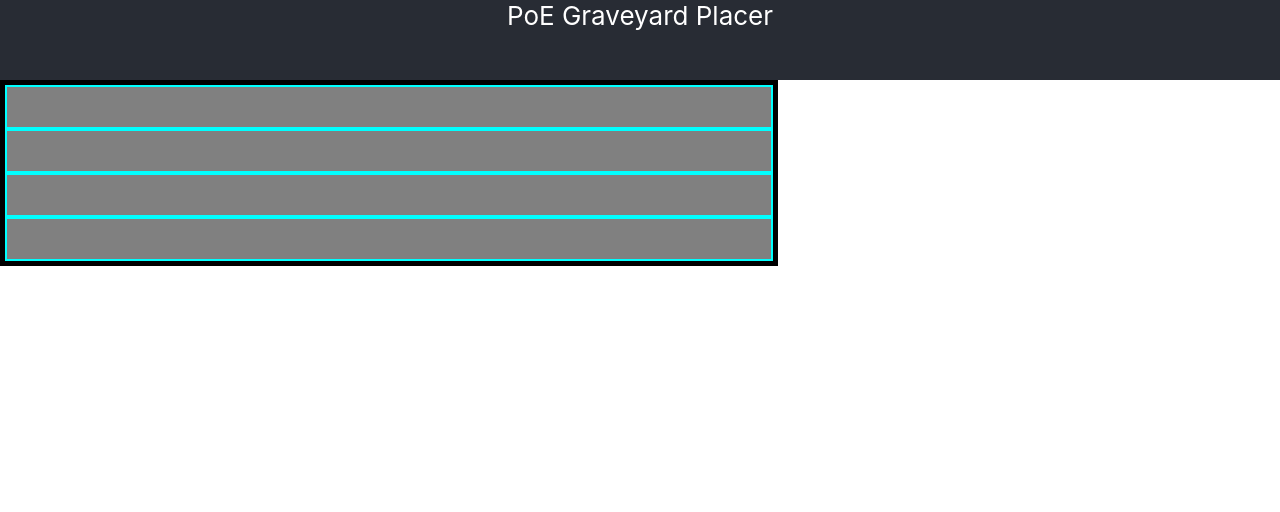
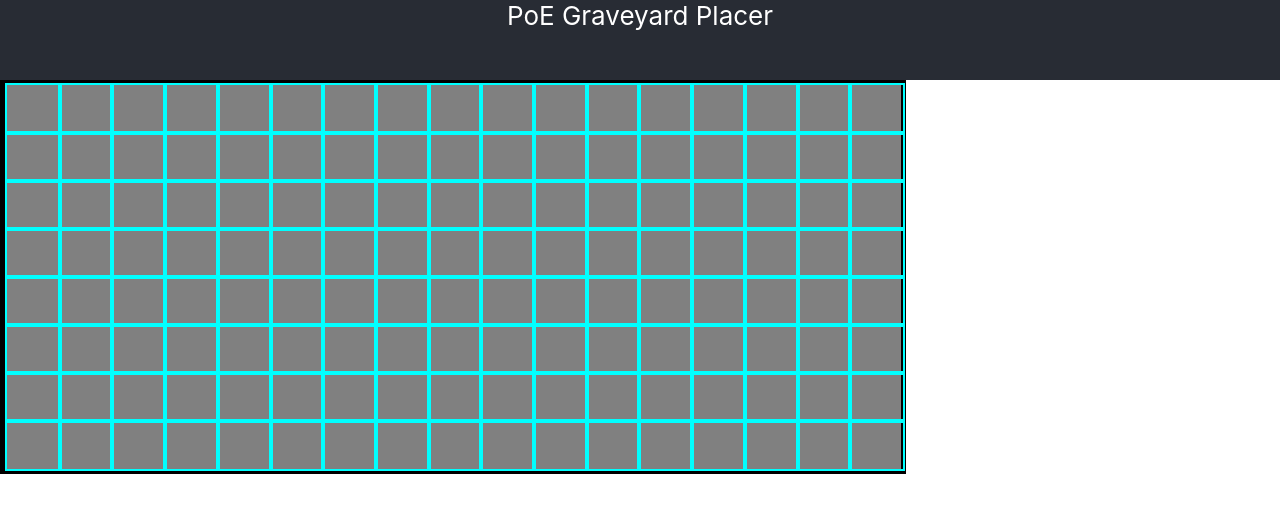
Before and after one commit to danielbrog/poe-graveyard, a React (Create React App) app in the folder graveyardApp/: page / in a window 1280 px wide. Shown: the top 512 px of the page. Built offline with nearby package versions, Linux system fonts and the light colour scheme.

Commit message:
layout set

```diff
--- /dev/null
+++ b/graveyardApp/src/components/Grave.js
@@ -0,0 +1,12 @@
+import React from "react";
+import '../styles/components/_grave.scss'
+
+const Grave= (props) => {
+    console.log(props.id)
+    return (
+        <div className="grave" >
+        </div>
+    );
+}
+
+export default Grave;
--- a/graveyardApp/src/components/GraveyardLayout.js
+++ b/graveyardApp/src/components/GraveyardLayout.js
@@ -1,13 +1,26 @@
 import React from "react";
 import '../styles/components/_graveyardlayout.scss'
+import Grave from "./Grave";
+
+const ColumnOfGrave = (props) => {
+
+    const graves = [];
+
+    for (let i=0;i<17;i++) {
+
+        for (let j=0;j<8;j++) {
+            const id= "grave "+i+ " " +j
+            graves.push(<Grave key={id} />)
+        }
+    }
+
+    return (graves)
+}
 
 const GraveyardLayout= (props) => {
     return (
         <div className="graveyard__layout">
-            <div className="graveyard__graveSlot"></div>
-            <div className="graveyard__graveSlot"></div>
-            <div className="graveyard__graveSlot"></div>
-            <div className="graveyard__graveSlot"></div>
+            <ColumnOfGrave />
         </div>
     );
 }
--- /dev/null
+++ b/graveyardApp/src/styles/components/_grave.scss
@@ -0,0 +1,8 @@
+.grave {
+    display: grid;
+    border-width: 2px;
+    border-style: solid;
+    border-color: aqua;
+    width: 100%;
+    height: 100%
+}
--- a/graveyardApp/src/styles/components/_graveyardlayout.scss
+++ b/graveyardApp/src/styles/components/_graveyardlayout.scss
@@ -1,17 +1,13 @@
 .graveyard__layout {
+    display:grid;
     border-style: solid;
     border-width: 5px;
     border-color: black;
-    width: 60vw;
+    width: 70vw;
+    height: 30vw;
     background-color: grey;
     color:red;
+    justify-items: stretch;
+    align-items: center;
+    grid-template-columns: repeat(17, 1fr);
 }
-
-.graveyard__graveSlot {
-    display: grid;
-    border-width: 2px;
-    border-style: solid;
-    border-color: aqua;
-    min-height: 5vh;
-    min-width: 5vh;
-}
```
